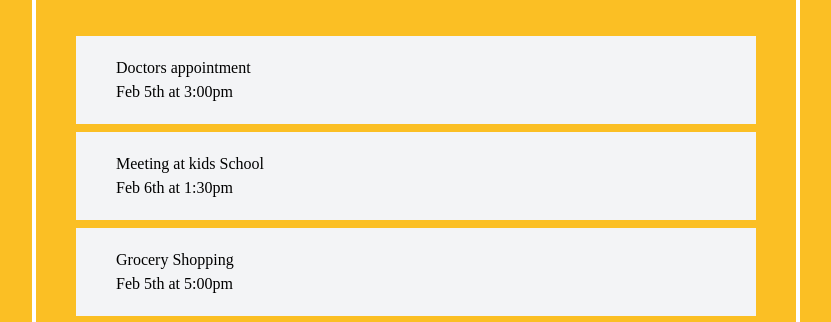
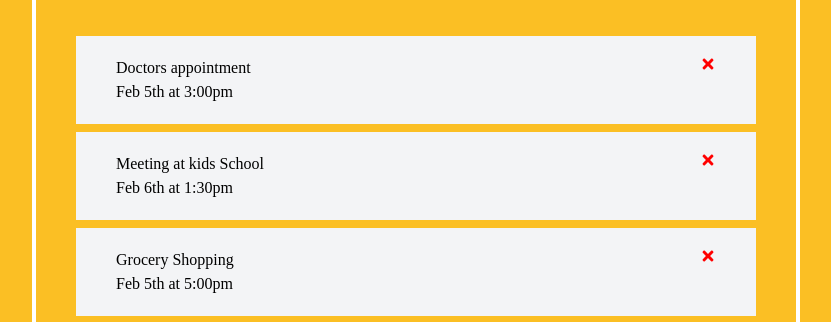
Before and after one commit to girardi-e/react-task-tracker, a React (Create React App) app: page / in a window 1280 px wide. Shown: the part 136-458 px from the top of the page, without its empty margins (224-1055 px from the left). Built offline with nearby package versions, Linux system fonts and the light colour scheme; a web font is replaced by a local one.

Commit message:
install react-icons

```diff
--- a/package.json
+++ b/package.json
@@ -9,6 +9,7 @@
     "@testing-library/user-event": "^12.1.10",
     "react": "^17.0.2",
     "react-dom": "^17.0.2",
+    "react-icons": "^4.3.1",
     "react-scripts": "4.0.3",
     "web-vitals": "^1.0.1"
   },
--- a/src/components/Task.js
+++ b/src/components/Task.js
@@ -1,9 +1,10 @@
+import {FaTimes} from 'react-icons/fa'
 
 const Task = ({task}) => {
   return (
     <div className="bg-gray-100 text-black m-2 py-5 px-10 cursor-pointer">
       <h3 className="flex align-center justify-between">
-        {task.text}
+        {task.text} <FaTimes style={{ color: 'red', cursor: 'pointer' }}/>
       </h3>
       <p>{task.day}</p>
     </div>
```
Also changed, not shown: 2 other files (tests, documents, lock files or other folders).
